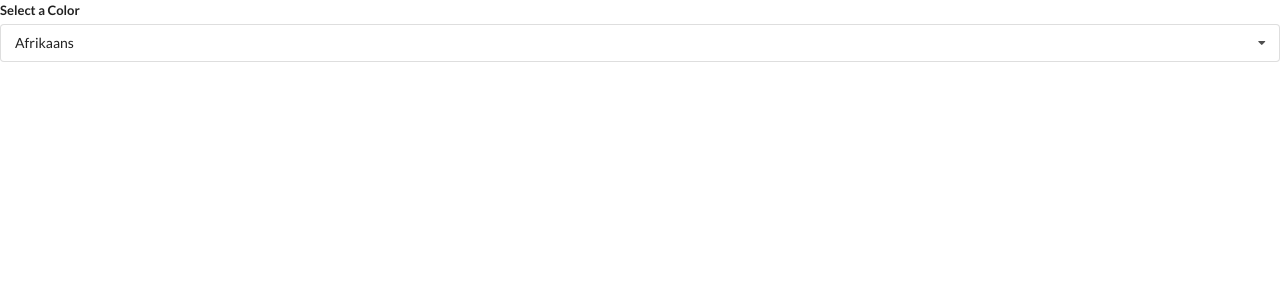
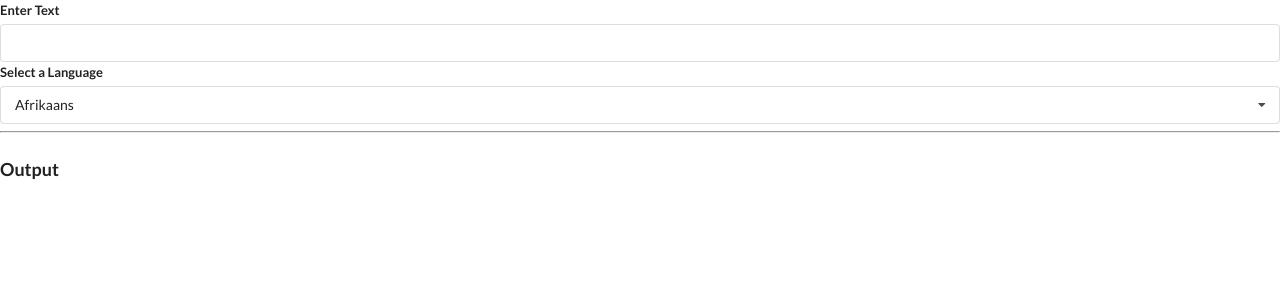
Before and after one commit to poonamkhandagle/language-translator, a React (Create React App) app: page / in a window 1280 px wide. Shown: the top 300 px of the page. Built offline with nearby package versions, Linux system fonts and the light colour scheme.

Commit message:
convert component is created and it will render wherever the text or language is changed

```diff
--- a/src/App.js
+++ b/src/App.js
@@ -1,6 +1,5 @@
-import React, {useState} from "react";
+import React from "react";
 import Translate from "./components/Translate";
-import Dropdown from "./components/Dropdown";
 
 const options = [
   {
--- /dev/null
+++ b/src/components/Convert.js
@@ -0,0 +1,11 @@
+import React, {useState, useEffect} from "react";
+ const Convert = ({ language, text }) => {
+   useEffect(() => {
+    console.log("new language or text")
+   },[language,text])
+   return(
+     <div>
+     </div>
+   )
+ }
+export default Convert;
--- a/src/components/Dropdown.js
+++ b/src/components/Dropdown.js
@@ -28,7 +28,7 @@ const ref = useRef();
   return(
     <div ref={ref} className="ui form">
       <div className="field">
-       <label className="label">Select a Color</label>
+       <label className="label">Select a Language</label>
         <div
          onClick= {() => setOpen(!open)}
          className={`ui selection dropdown ${open ? 'visible active' : " "}`} >
--- a/src/components/Translate.js
+++ b/src/components/Translate.js
@@ -1,5 +1,7 @@
+//AIzaSyCHUCmpR7cT_yDFHC98CZJy2LTms-IwDlM
 import React, {useState} from "react";
 import Dropdown from "./Dropdown";
+import Convert from "./Convert";
 const options = [
   {
     label:"Afrikaans",
@@ -12,17 +14,31 @@ const options = [
   {
     label:"Hindi",
     value:"hi"
+  },
+  {
+    label:"Dutch",
+    value:"nl"
   }
 ]
 const Translate = () =>{
-  const [language,setLanguage] = useState(options[0])
+  const [language,setLanguage] = useState(options[0]);
+  const [text,setText] = useState(" ");
   return(
     <div>
+      <div input className="ui form">
+      <div className ="field">
+      <label>Enter Text</label>
+    <input value={text} onChange={(e) => setText(e.target.value)} />
+    </div>
+       </div>
     <Dropdown
      selected={language}
       onSelectedChange={setLanguage}
        options={options}
         />
+        <hr />
+        <h3 className="ui header">Output</h3>
+        <Convert text={text} language={language} />
     </div>
   )
 }
```
